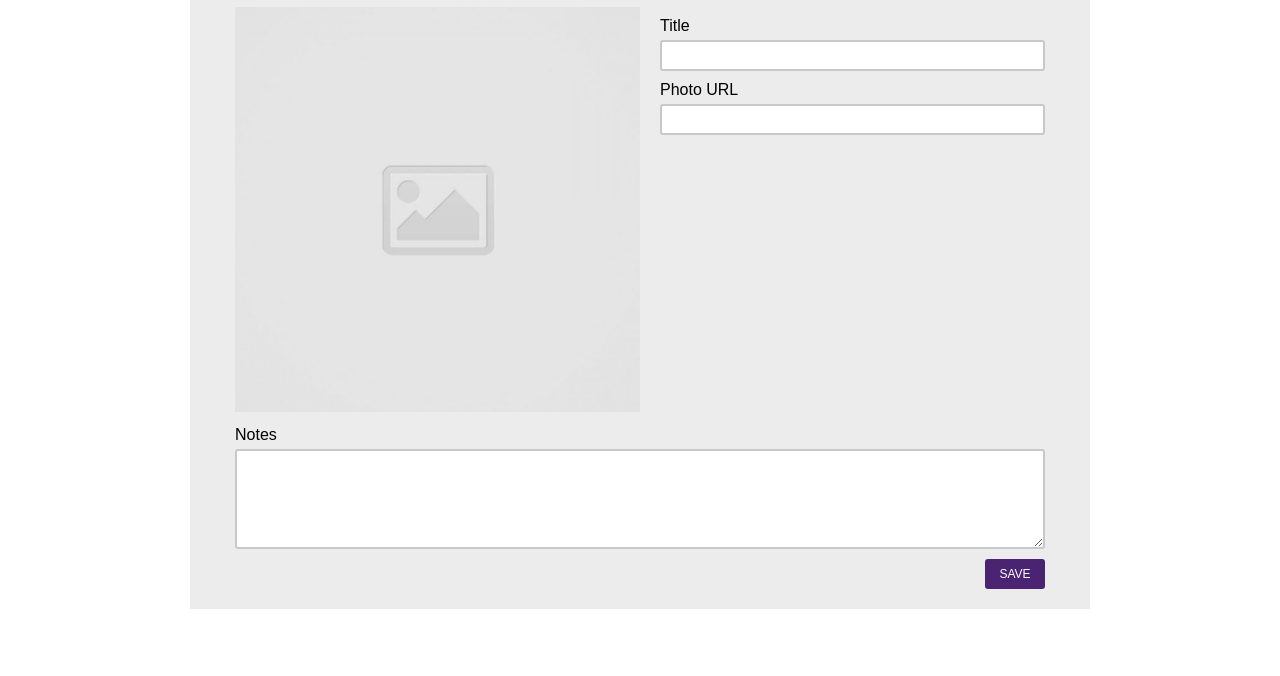
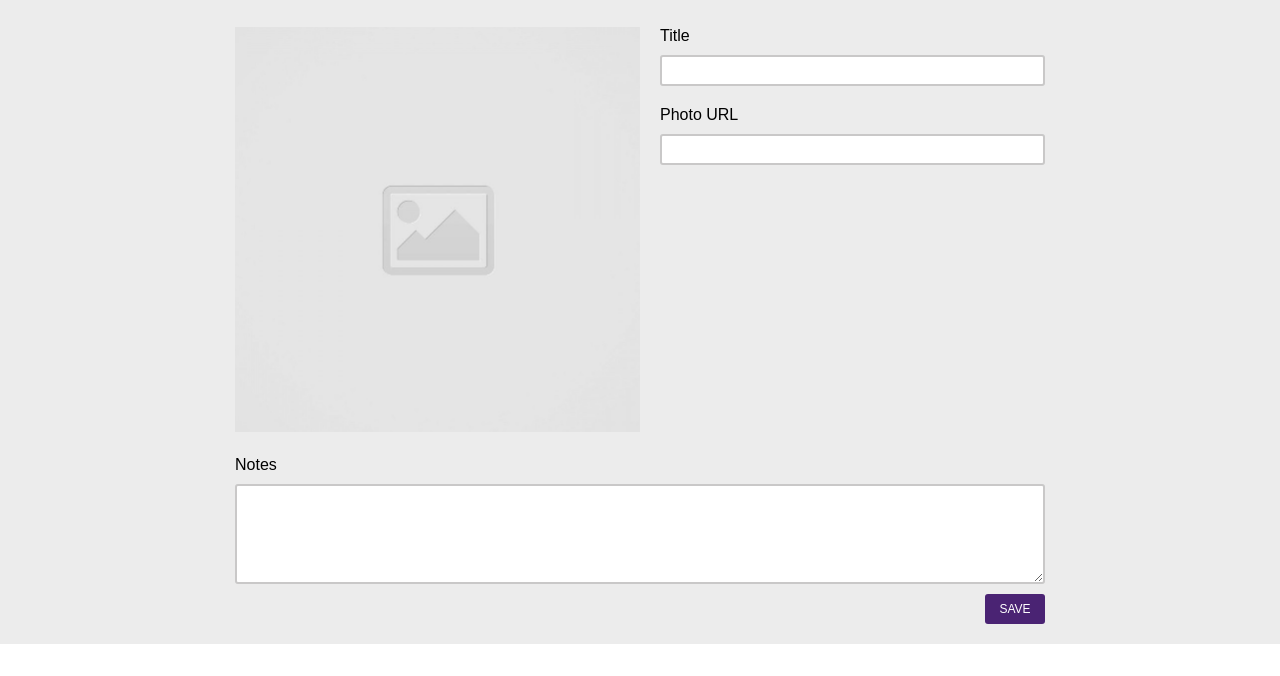
Before and after one commit to KrisMackenroth/code-journal, a website: page index.html in a window 1280 px wide. Shown: the part 124-800 px from the top of the page. Drawn offline with Linux system fonts and the light colour scheme.

Commit message:
Updated some css to styles.css.

```diff
--- a/css/styles.css
+++ b/css/styles.css
@@ -1,5 +1,9 @@
 * {
   font-family: sans-serif;
+}
+
+main {
+  background-color: #ececec;
 }
 
 .title {
@@ -31,6 +35,10 @@ h2 {
     padding-left: 20px;
     padding-bottom: 20px;
   }
+
+  label {
+    font-weight: 500;
+  }
 }
 
 label,
@@ -40,7 +48,7 @@ textarea {
 }
 
 label {
-  margin: 10px 0 5px;
+  margin: 20px 0 10px;
   font-weight: 500;
 }
 
@@ -100,3 +108,7 @@ button {
   outline: none;
   border: 2px solid #4b2373;
 }
+
+.new-image {
+  margin-top: 20px;
+}
```
